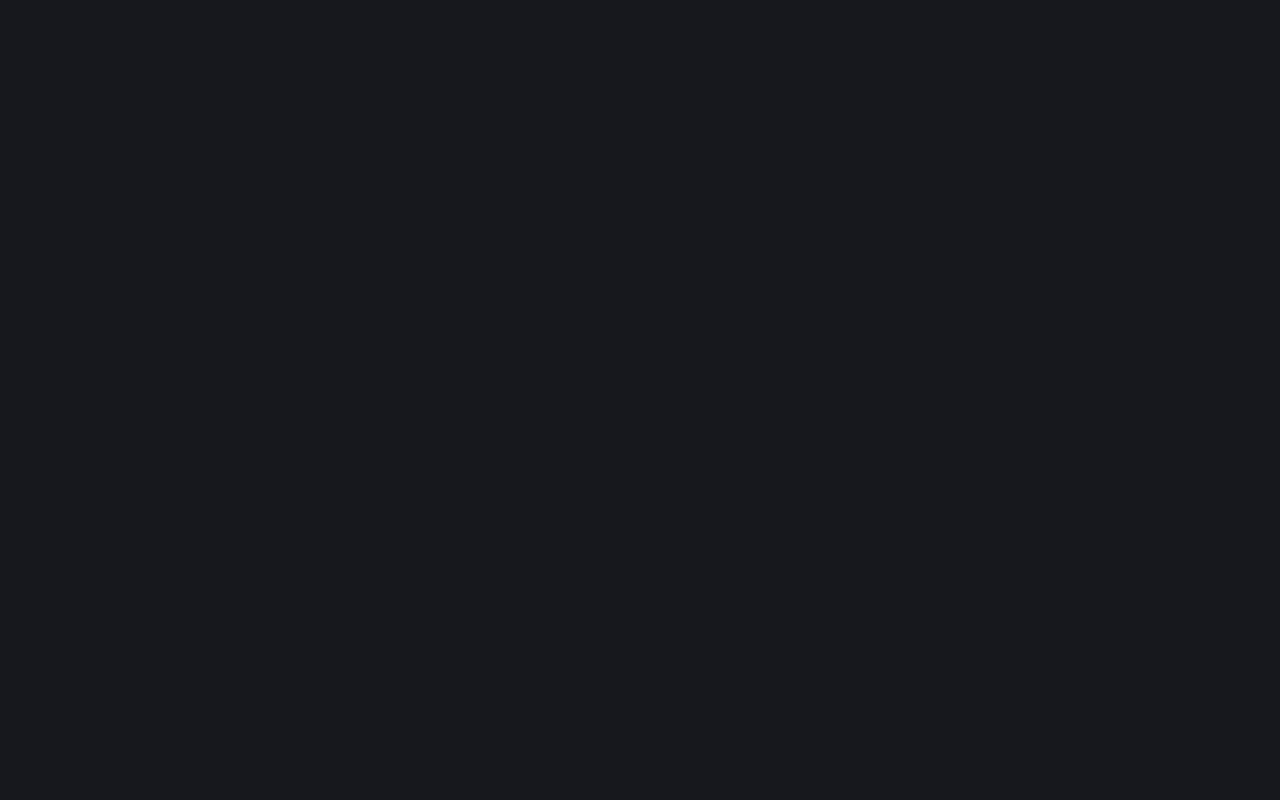
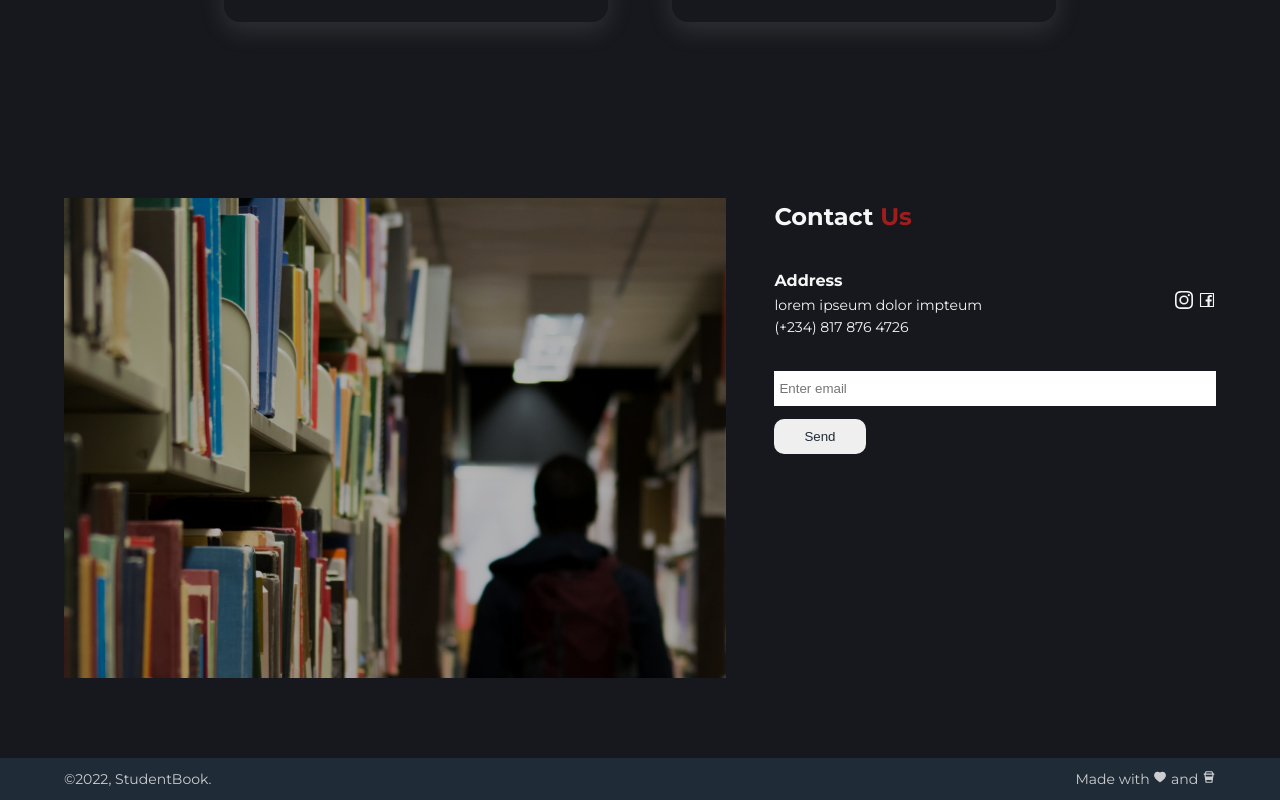
Before and after one commit to IsraelChidera/studentbook, a React (Create React App) app: page / in a window 1280 px wide. Shown: the part 2392-3192 px from the top of the page. Before the commit the page ends 2337 px from the top, so only its background shows below. Built offline with nearby package versions, Linux system fonts and the light colour scheme.

Commit message:
Page Completed: Homepage Design Completed

```diff
--- /dev/null
+++ b/src/components/Contact/Contact.css
@@ -0,0 +1,64 @@
+.contact {
+    display: flex;
+    justify-content: space-between;
+    padding: 4rem;
+    margin: 6rem 0 1rem 0;
+}
+
+.contactImg {
+    height: fit-content;
+    width: 100%;
+    height: 60vh;
+    flex: 3;
+}
+
+.contactFlex {
+    flex: 2;
+    margin-left: 3rem;
+}
+
+.contactDetailsFlex {
+    display: flex;
+    justify-content: space-between;
+    align-items: center;
+    padding: 2rem 0;
+}
+
+.titleDesign {
+    color: var(--tertiary);
+}
+
+.contactDetailsFlex p {
+    font-size: 14px;
+}
+
+.contactSM {
+    font-size: 18px;
+}
+
+
+.contactSM .icon:hover {
+    color: var(--secondary);
+}
+
+.contactButton form input {
+    padding: 10px 2px 10px 5px;
+    width: 100%;
+    border: none;
+    outline: #fff;
+}
+
+.contactButton form button {
+    padding: 10px 30px 10px 30px;
+    margin-top: 13px;
+    font-weight: 500;
+    color: var(--primary);
+    border: none;
+    border-radius: 10px;
+}
+
+.contactButton form button:hover {
+    color: #f6f6f6;
+    background: var(--secondary);
+    transition: all 0.3s ease-in;
+}
--- /dev/null
+++ b/src/components/Contact/index.js
@@ -0,0 +1,66 @@
+import React from 'react';
+import './Contact.css';
+import showcaseBackground from '../../assets/showcaseImg.png';
+import { BsInstagram } from 'react-icons/bs';
+import { AiOutlineFacebook } from 'react-icons/ai';
+
+const index = () => {
+  return (
+        <section className="contact">
+            <div
+                style={{
+                    backgroundImage: `url(${showcaseBackground})`
+                }}
+                className="contactImg"
+            >
+
+            </div>
+
+            <div className="contactFlex">
+                <h1>
+                    Contact <span className="titleDesign">Us</span>
+                </h1>
+
+                <div className="contactDetailsFlex">
+                    <div>
+                        <h4>
+                            Address
+                        </h4>
+                        <p>
+                            lorem ipseum dolor impteum
+                        </p>
+                        <p>
+                            (+234) 817 876 4726
+                        </p>
+                    </div>
+
+                    <div>
+                        <span className="contactSM">
+                            < BsInstagram className="icon" /> {" "}
+                            < AiOutlineFacebook className="icon" />
+                        </span>
+                    </div>
+                </div>
+
+                <div className="contactButton">
+                    <form>
+                        <div>
+                            <input
+                                type="text"
+                                placeholder="Enter email"
+                            />
+                        </div>
+
+                        <div>
+                            <button>
+                                Send
+                            </button>
+                        </div>
+                    </form>
+                </div>
+            </div>
+        </section>
+    );
+};
+
+export default index;
--- a/src/components/Features/Features.css
+++ b/src/components/Features/Features.css
@@ -1,3 +1,7 @@
+.features {
+    margin: 2rem 0 2rem 0;
+}
+
 .featuresFlexed {
     display: flex;
     /* justify-content: space-around; */
--- /dev/null
+++ b/src/components/Footer/Footer.css
@@ -0,0 +1,12 @@
+footer {
+    background: var(--primary);
+    display: flex;
+    justify-content: space-between;
+    align-items: center;
+    padding: 10px 4rem;
+    font-size: 14px;
+}
+
+footer div {
+    opacity: 0.8;
+}
--- /dev/null
+++ b/src/components/Footer/index.js
@@ -0,0 +1,23 @@
+import React from 'react';
+import { AiFillHeart } from 'react-icons/ai';
+import { BiCoffeeTogo } from 'react-icons/bi';
+import './Footer.css';
+
+const index = () => {
+  return (
+        <footer>
+            <div>
+               &copy;2022, StudentBook.
+            </div>
+
+            <div>
+                Made with {" "}
+                < AiFillHeart /> {" "}
+                and {" "}
+                < BiCoffeeTogo />
+            </div>
+        </footer>
+    );
+};
+
+export default index;
--- a/src/components/How/How.css
+++ b/src/components/How/How.css
@@ -1,5 +1,6 @@
 .how {
-    margin-top: 6rem;
+    margin-top: 7rem;
+    margin-bottom: 4rem;
 }
 
 .howtitle {
@@ -18,7 +19,7 @@
 .howGrid {
     display: grid;
     grid-template-columns: repeat(2, 1fr);
-    padding: 1rem 12rem;
+    padding: 1rem 14rem;
     grid-gap: 4rem;
 }
 
--- a/src/pages/Homepage.js
+++ b/src/pages/Homepage.js
@@ -5,6 +5,8 @@ import '../index.css';
 import About from '../components/About';
 import Features from '../components/Features';
 import How from '../components/How';
+import Contact from '../components/Contact';
+import Footer from '../components/Footer';
 
 const Homepage = () => {
   return <>
@@ -14,6 +16,8 @@ const Homepage = () => {
             < About />
             < Features />
             < How />
+            < Contact />
+            < Footer />
         </div>
   </>;
 };
```
